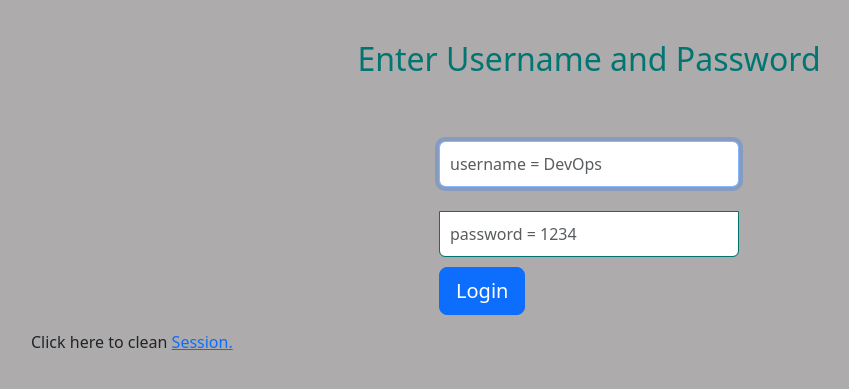
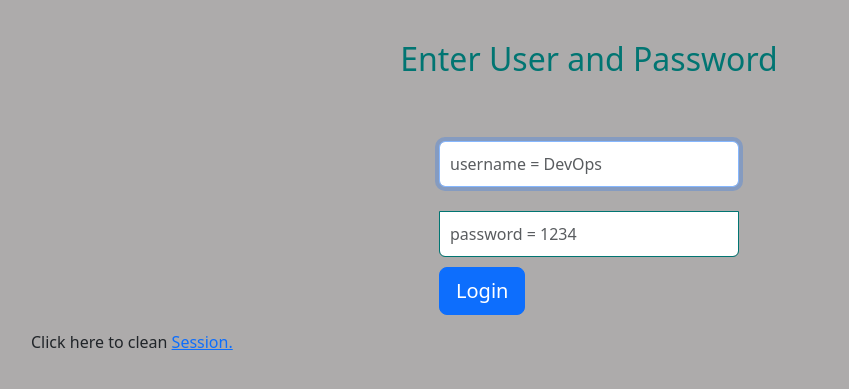
Before and after one commit to Anusha-cyber/phpsamplerepo, a PHP site: page / in a window 1280 px wide. Shown: the top 389 px of the page, without its empty margins (51-900 px from the left). Run offline with PHP 8.4, Linux system fonts and the light colour scheme; some libraries are stand-ins or nearby versions.

Commit message:
Update index.php

```diff
--- a/index.php
+++ b/index.php
@@ -75,7 +75,7 @@
 
    <body>
 
-      <h2>Enter Username and Password</h2>
+      <h2>Enter User and Password</h2>
       <div class = "container form-signin">
 
          <?php
```
